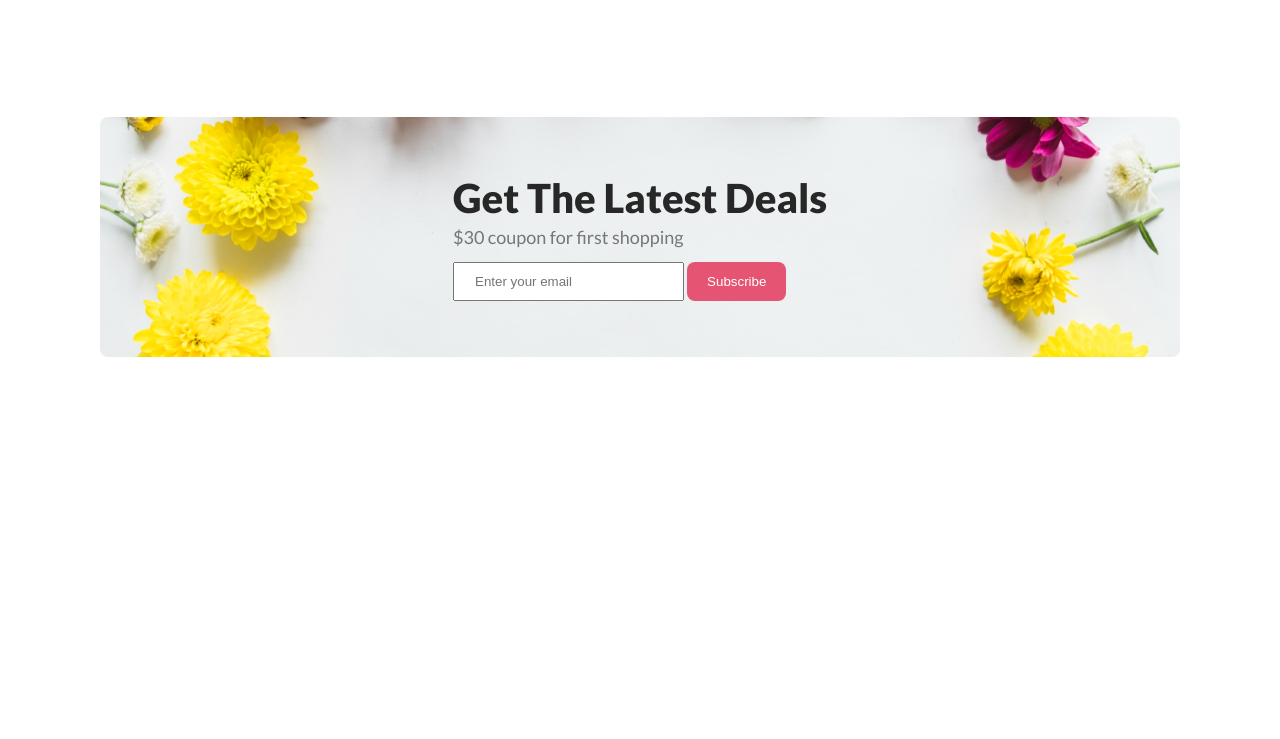
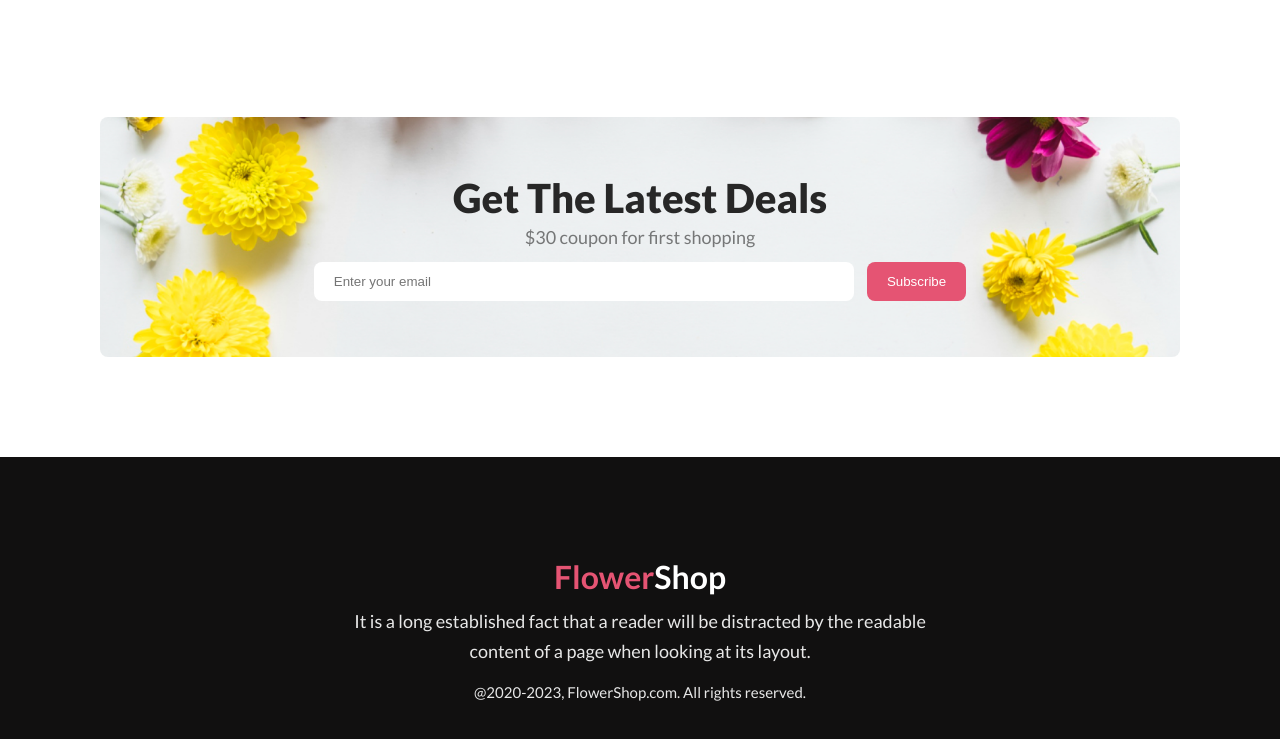
Before and after one commit to hossainAbirr/flower-shop-assignment, a plain HTML site: page index.html in a window 1280 px wide. Shown: the part 2652-3391 px from the top of the page. Before the commit the page ends 3109 px from the top, so only its background shows below. Drawn offline with Linux system fonts and the light colour scheme.

Commit message:
footer section added

```diff
--- a/index.html
+++ b/index.html
@@ -34,7 +34,8 @@
         <!-- featured flower section  -->
         <section class="featured-flower-section">
             <h2 class="section-title">Our Featured Flowers</h2>
-        <p class="banner-description">It is a long established fact that a reader will be distracted by the readable content of a page when looking at its layout.</p>
+            <p class="banner-description">It is a long established fact that a reader will be distracted by the readable
+                content of a page when looking at its layout.</p>
             <div class="featured-flower-container">
                 <div class="featured">
                     <div class="featured-flower-pink">
@@ -94,7 +95,8 @@
             <div class="hot-deal-container">
                 <div class="hot-deal-text">
                     <h3 class="section-title">Hot Deal ! Sale Up To 25% <span class="highlight">Off</span></h3>
-                <p class="banner-description">It is a long established fact that a reader will be distracted by the readable content of a page when looking at its layout.</p>
+                    <p class="banner-description">It is a long established fact that a reader will be distracted by the
+                        readable content of a page when looking at its layout.</p>
                     <button class="btn-primary">Sign Up</button>
                 </div>
                 <div class="hot-deal-img">
@@ -107,7 +109,8 @@
         <!-- instagram section  -->
         <section class="instagram-section">
             <h2 class="section-title">Instagram</h2>
-        <p class="instagram-description">It is a long established fact that a reader will be distracted by the readable content of a page when looking at its layout.</p>
+            <p class="instagram-description">It is a long established fact that a reader will be distracted by the
+                readable content of a page when looking at its layout.</p>
             <div class="instagram-container">
                 <div class="instagram box-1">
 
@@ -140,7 +143,13 @@
         </section>
         <!-- latest deal section  -->
     </main>
-    <footer></footer>
+    <footer class="footer">
+
+        <h1 class="footer-heading"><span class="highlight">Flower</span>Shop</h1>
+        <p class="footer-description">It is a long established fact that a reader will be distracted by the readable <br>
+            content of a page when looking at its layout.</p>
+        <p class="footer-description"><small>@2020-2023, FlowerShop.com. All rights reserved.</small></p>
+    </footer>
 </body>
 
 </html>
--- a/style.css
+++ b/style.css
@@ -17,6 +17,9 @@ body {
   color: #272727;
   font-size: 40px;
   font-weight: 800;
+}
+.highlight {
+  color: #e55473;
 }
 
 /* header section   */
@@ -106,7 +109,7 @@ body {
   color: #272727;
   font-size: 18px;
   font-weight: 500;
-  line-height: 25px;
+  line-height: 40px;
 }
 /* service section  */
 .service-container {
@@ -196,8 +199,34 @@ body {
   display: flex;
   align-items: center;
   justify-content: center;
+  text-align: center;
 }
 .latest-deal-text > input {
-  padding: 10px 20px;
-  width: 50%;
+  padding: 12px 20px;
+  width: 500px;
+  border: none;
+  border-radius: 8px;
+  margin-right: 10px;
 }
+/* footer section  */
+.footer {
+  background: #111010;
+  text-align: center;
+  height: 45vh;
+  display: flex;
+  flex-direction: column;
+  align-items: center;
+  justify-content: center;
+}
+.footer-heading {
+  color: white;
+  margin-bottom: 10px;
+}
+.footer-description {
+  color: rgba(255, 255, 255, 0.9);
+  text-align: center;
+  font-size: 18px;
+  font-weight: 400;
+  line-height: 30px;
+  margin-bottom: 10px;
+}
```
Lines whose indentation alone changed are shown as unchanged.
